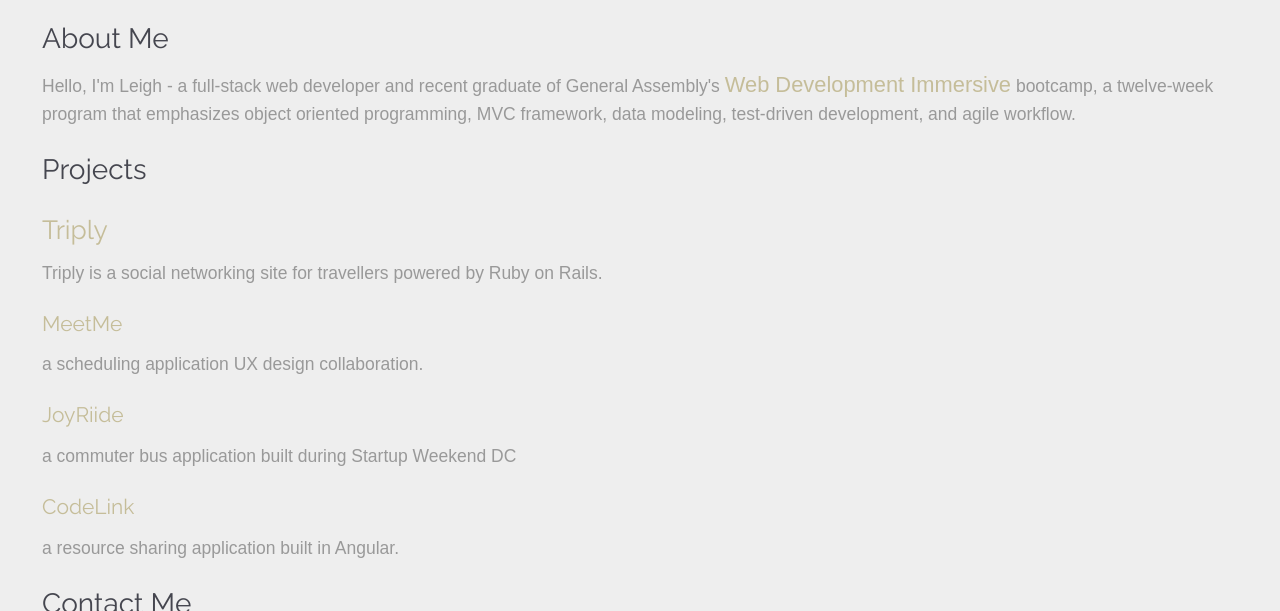
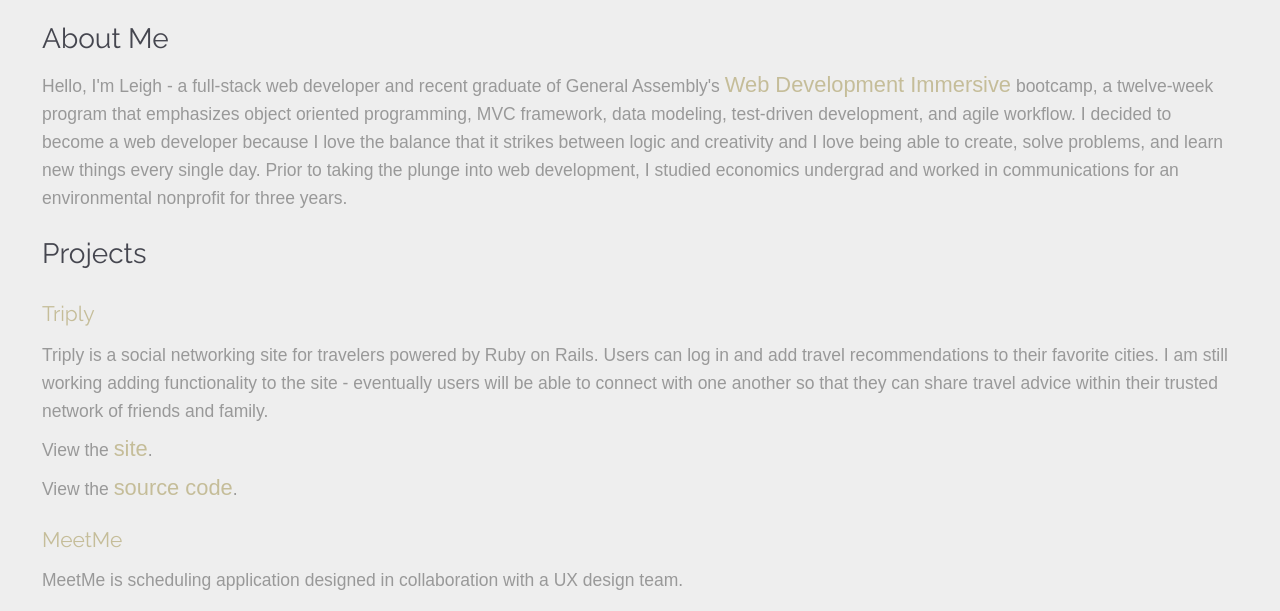
Before and after one commit to leighvarley/leighvarley.github.io, a plain HTML site: page index.html in a window 1280 px wide. Shown: the part 197-808 px from the top of the page. Drawn offline with nearby package versions, Linux system fonts and the light colour scheme; a web font is replaced by a local one.

Commit message:
added content

```diff
--- a/index.html
+++ b/index.html
@@ -32,19 +32,23 @@
   <h1>Leigh Varley</h1>
   <div>
     <h2>About Me</h2>
-      <p>Hello, I'm Leigh - a full-stack web developer and recent graduate of General Assembly's <a href="https://generalassemb.ly/education/web-development-immersive/washington-dc">Web Development Immersive</a> bootcamp, a twelve-week program that emphasizes object oriented programming, MVC framework, data modeling, test-driven development, and agile workflow.</p>
+      <p>Hello, I'm Leigh - a full-stack web developer and recent graduate of General Assembly's <a href="https://generalassemb.ly/education/web-development-immersive/washington-dc">Web Development Immersive</a> bootcamp, a twelve-week program that emphasizes object oriented programming, MVC framework, data modeling, test-driven development, and agile workflow. I decided to become a web developer because I love the balance that it strikes between logic and creativity and I love being able to create, solve problems, and learn new things every single day. Prior to taking the plunge into web development, I studied economics undergrad and worked in communications for an environmental nonprofit for three years.</p>
   </div>
 
   <div>
     <h2>Projects</h2>
-      <h3><a href="https://triply-app.herokuapp.com/">Triply</a></h3>
-      <p>Triply is a social networking site for travellers powered by Ruby on Rails.<p>
+      <h3>Triply</h3>
+      <p>Triply is a social networking site for travelers powered by Ruby on Rails. Users can log in and add travel recommendations to their favorite cities. I am still working adding functionality to the site - eventually users will be able to connect with one another so that they can share travel advice within their trusted network of friends and family.<p>
+        <p>View the <a href="https://triply-app.herokuapp.com/">site</a>.</p>
+        <p>View the <a href="https://github.com/leighvarley/triply">source code</a>.</p>
       <h3>MeetMe</h3>
-      <p>a scheduling application UX design collaboration.</p>
+      <p>MeetMe is scheduling application designed in collaboration with a UX design team.</p>
       <h3>JoyRiide</h3>
-      <p>a commuter bus application built during Startup Weekend DC<p>
+      <p>JoyRiide is a business concept conceived during Startup Weekend DC. In addition to working on the business plan and finances, I built a simple front-end site to communicate the concept.<p>
+        <p>View the <a href="https://github.com/leighvarley/joyriide">source code</a>.</p>
       <h3>CodeLink</h3>
-      <p>a resource sharing application built in Angular.</p>
+      <p>CodeLink is an Angular application that I am currently working on. When it is complete, users will be able to identify the most highly rated resources for learning to code based on the language(s) they wish to learn and the amount of time they have.</p>
+      <p>View the <a href="https://github.com/leighvarley/code_link">source code</a>.</p>
   </div>
 
   <div class="contact">
```
